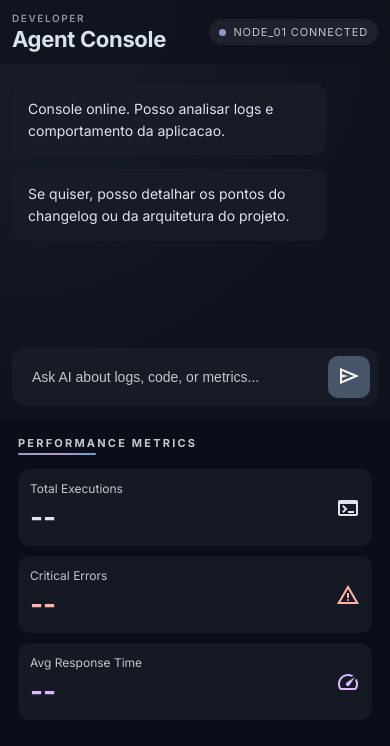
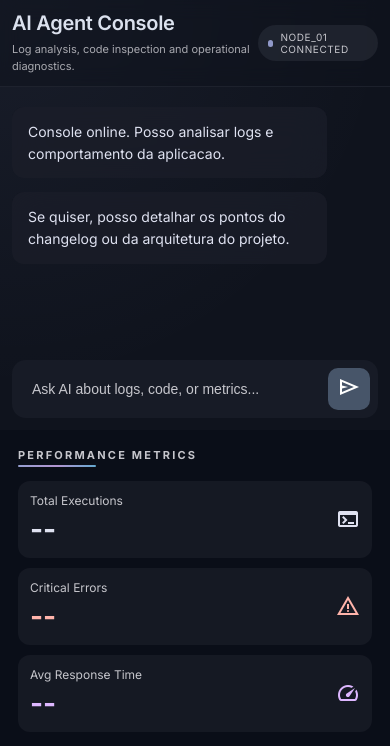
Before and after one commit to sfturio/ai-agent-n8n, a website: page public/index.html in a window 390 px wide. Drawn offline with nearby package versions, Linux system fonts and the light colour scheme; no server answers.

Commit message:
ui: refine main header for integrated console look

```diff
--- a/public/index.html
+++ b/public/index.html
@@ -52,8 +52,8 @@
       <main class="workspace">
         <header class="topbar">
           <div class="topbar-title">
-            <span class="topbar-label">Developer</span>
-            <h2>Agent Console</h2>
+            <h2>AI Agent Console</h2>
+            <p>Log analysis, code inspection and operational diagnostics.</p>
           </div>
           <div class="topbar-actions">
             <span class="status-pill"><span class="status-dot"></span>NODE_01 CONNECTED</span>
--- a/public/style.css
+++ b/public/style.css
@@ -131,41 +131,45 @@ body {
 }
 
 .topbar {
-  min-height: 64px;
+  min-height: 76px;
   display: flex;
   justify-content: space-between;
-  align-items: center;
-  padding: 0 26px;
-  background: rgba(15, 19, 29, 0.72);
-  backdrop-filter: blur(12px);
+  align-items: flex-start;
+  padding: 16px 26px 14px;
+  background: rgba(15, 19, 29, 0.5);
+  border-bottom: 1px solid rgba(49, 53, 64, 0.42);
+  backdrop-filter: blur(10px);
 }
 
 .topbar h2 {
   margin: 0;
-  font-size: 22px;
+  font-size: 24px;
   color: #dbe1ee;
-  font-weight: 620;
+  font-weight: 600;
   letter-spacing: -0.015em;
+  line-height: 1.15;
 }
 
 .topbar-title {
   display: flex;
   flex-direction: column;
-  gap: 2px;
+  gap: 6px;
+  min-width: 0;
 }
 
-.topbar-label {
-  font-size: 10px;
-  letter-spacing: 0.16em;
-  text-transform: uppercase;
-  color: rgba(198, 198, 204, 0.72);
-  font-weight: 600;
+.topbar-title p {
+  margin: 0;
+  font-size: 12px;
+  line-height: 1.5;
+  color: rgba(198, 198, 204, 0.84);
+  max-width: 540px;
 }
 
 .topbar-actions {
   display: flex;
   align-items: center;
   gap: 8px;
+  align-self: center;
 }
 
 .icon-btn {
@@ -634,7 +638,22 @@ body {
   }
 
   .topbar {
-    padding: 0 12px;
+    padding: 12px;
+    min-height: 72px;
+  }
+
+  .topbar h2 {
+    font-size: 20px;
+  }
+
+  .topbar-title p {
+    font-size: 11px;
+    max-width: 100%;
+  }
+
+  .status-pill {
+    font-size: 10px;
+    letter-spacing: 0.06em;
   }
 }
 
```
